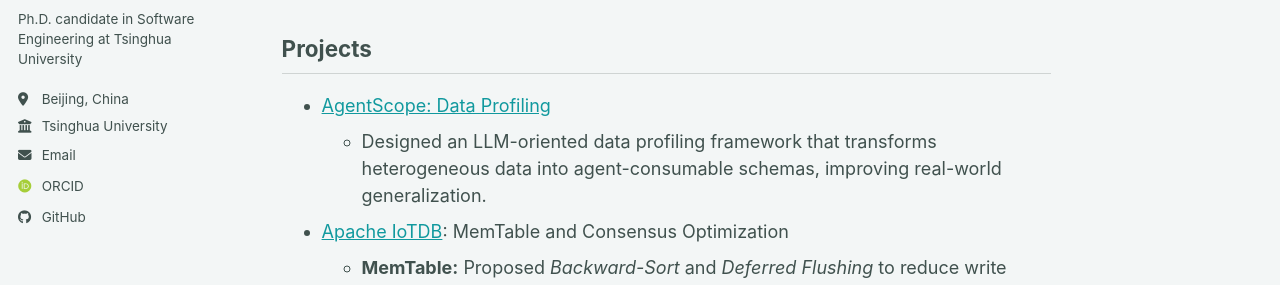
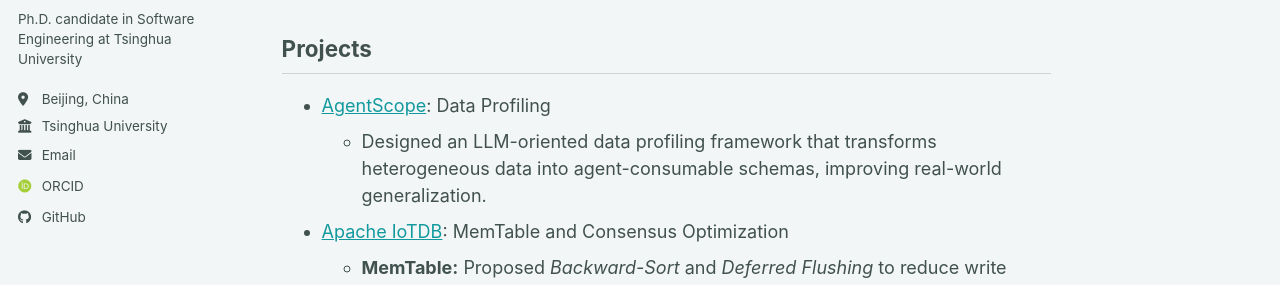
Before and after one commit to LittleHealth/littlehealth.github.io, a Jekyll site: the page built from _pages/about.md, in a window 1280 px wide and 900 px high, scrolled down 615 px. Shown: the part 374-659 px from the top of the window. Built offline with Jekyll 4.4.1, drawn with Linux system fonts in a browser that asks for light colours; some web fonts are replaced; a script bundle is joined from its source files by our own code; library files that are not in the unit come from our copies.

```diff
--- a/_pages/about.md
+++ b/_pages/about.md
@@ -39,7 +39,7 @@ Apache IoTDB.](https://icde2026.github.io/accepted-papers.html) ICDE 2026
 
 ## Projects
 
-+ [AgentScope: Data Profiling](https://github.com/agentscope-ai/agentscope-samples/pull/110)
++ [AgentScope](https://github.com/agentscope-ai/agentscope-samples/pull/110): Data Profiling
   + Designed an LLM-oriented data profiling framework that transforms heterogeneous data into agent-consumable schemas, improving real-world generalization.
 
 + [Apache IoTDB](https://github.com/apache/iotdb): MemTable and Consensus Optimization
```
